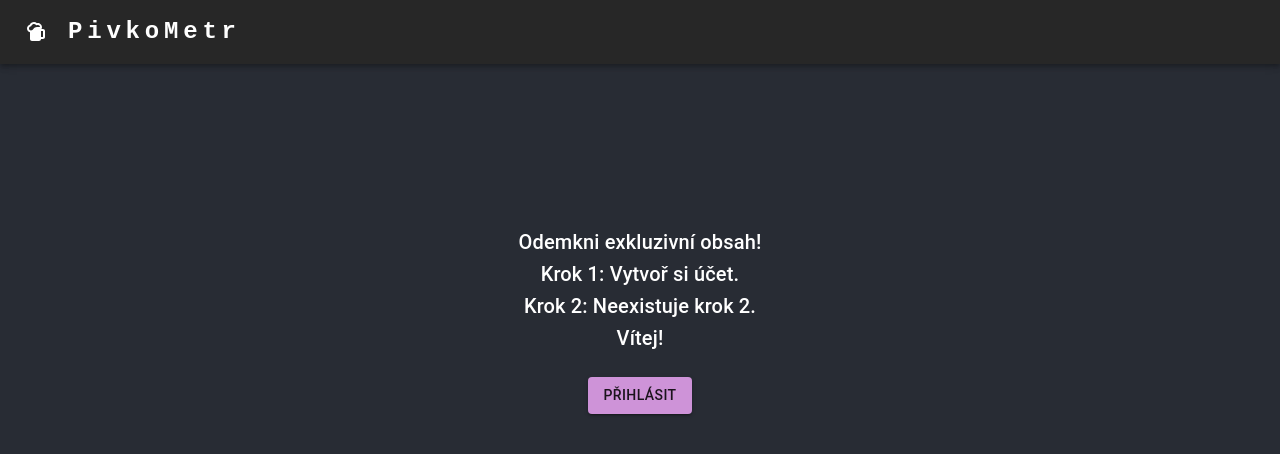
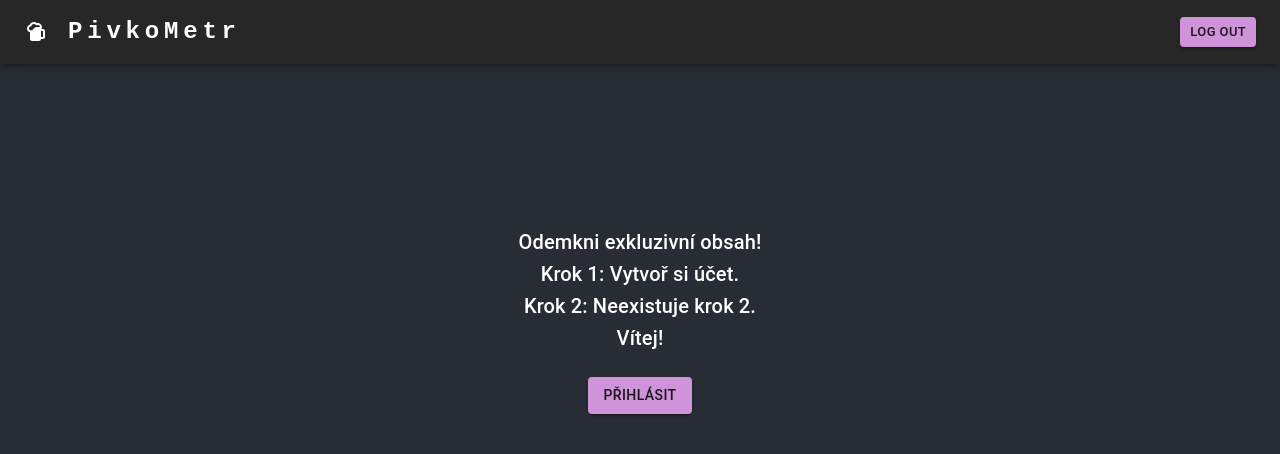
Before and after one commit to romanperk/Pivkometr, a React (Create React App) app in the folder pivkometr/: page / in a window 1280 px wide. Shown: the top 454 px of the page. Built offline with nearby package versions, Linux system fonts and the light colour scheme.

Commit message:
Added logout button + main page more readable code

```diff
--- a/pivkometr/src/App/main_page.js
+++ b/pivkometr/src/App/main_page.js
@@ -31,9 +31,21 @@ export default function MainPage() {
     navigate('/login');  // Redirect to login page
   };
 
-  if (!user) {
   return (
     <ThemeProvider theme={darkTheme}>
+      {user ? (
+        <>
+          <Box sx={{ borderRadius: 3, margin: 3 }}>
+            <Item>UŽIJ SI PIVKO!</Item>
+          </Box>
+          <Box>
+            <AccordAdd />
+          </Box>
+          <Box>
+            <AccordSumm />
+          </Box>
+        </>
+      ) : (
         <Box sx={{
           display: 'flex',
           flexDirection: 'column',
@@ -48,21 +60,7 @@ export default function MainPage() {
             Přihlásit
           </Button>
         </Box>
+      )}
     </ThemeProvider>
   );
 }
-
-  return (
-    <ThemeProvider theme={darkTheme}>
-      <Box sx={{ borderRadius: 3, margin: 3 }}>
-        <Item>UŽIJ SI PIVKO!</Item>
-      </Box>
-      <Box>
-        <AccordAdd />
-      </Box>
-      <Box>
-        <AccordSumm />
-      </Box>
-    </ThemeProvider>
-  );
-}
--- a/pivkometr/src/App/pivko_bar.js
+++ b/pivkometr/src/App/pivko_bar.js
@@ -5,10 +5,11 @@ import Typography from '@mui/material/Typography';
 import Container from '@mui/material/Container';
 import { ThemeProvider, createTheme } from '@mui/material/styles';
 import SportsBarRoundedIcon from '@mui/icons-material/SportsBarRounded';
+import { Button } from '@mui/material';
+import { useUser } from './Login/user_context'; // Import the useUser hook
 
 // App bar of the application
 function PivkoBar() {
-
   const theme = createTheme({
     palette: {
       mode: 'dark',
@@ -18,9 +19,15 @@ function PivkoBar() {
     },
   });
 
+  const { logout } = useUser(); // Access the logout function from the useUser hook
+
+  const handleLogout = () => {
+    logout(); // Call the logout function
+  };
+
   return (
     <ThemeProvider theme={theme}>
-    <AppBar position="static" color="primary">
+      <AppBar position="static" color="primary" >
         <Container maxWidth="xl">
           <Toolbar disableGutters>
             <SportsBarRoundedIcon/>
@@ -36,15 +43,18 @@ function PivkoBar() {
                 letterSpacing: '.3rem',
                 color: 'inherit',
                 textDecoration: 'none',
-              paddingLeft: '20px'
+                paddingLeft: '20px',
+                flexGrow: 1
               }}
             >
               PivkoMetr
             </Typography>
+            <Button size="small" color="secondary" variant="contained" onClick={handleLogout}>LOG OUT</Button>
           </Toolbar>
         </Container>
       </AppBar>
     </ThemeProvider>
   );
 }
+
 export default PivkoBar;
```
Lines whose indentation alone changed are shown as unchanged.
